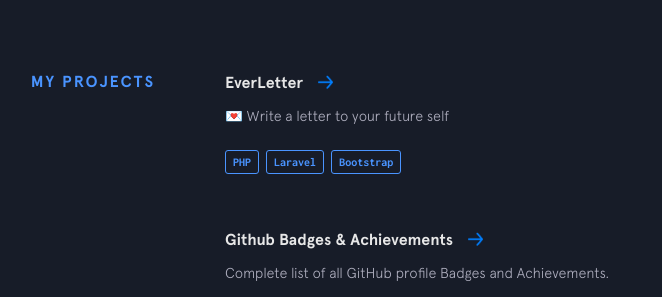
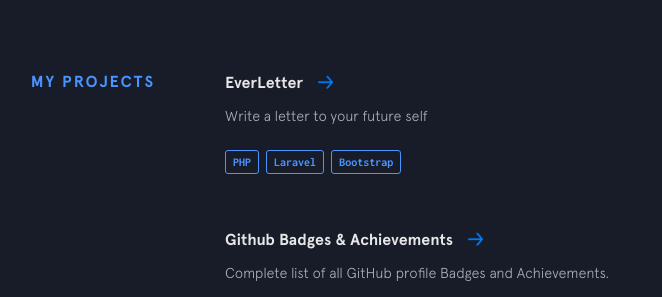
Before and after one commit to gomzyakov/gomzyakov.github.io, a Jekyll site: the page built from index.html, in a window 1280 px wide and 900 px high, scrolled down 1935 px. Shown: the part 153-450 px from the top of the window, without its empty margins (225-887 px from the left). Built offline with Jekyll 4.4.1, drawn with Linux system fonts in a browser that asks for light colours; part of the change alters nothing that is shown.

```diff
--- a/_data/projects.yml
+++ b/_data/projects.yml
@@ -1,15 +1,15 @@
 - name: EverLetter
   url: https://everletter.org
   code: https://github.com/everletter
-  description: 💌 Write a letter to your future self
+  description: Write a letter to your future self
   used:
     - thing: PHP
     - thing: Laravel
     - thing: Bootstrap
 
 - name: Github Badges & Achievements
-  url: https://badges-and-achievements.github.io/
-  code: https://github.com/badges-and-achievements/badges-and-achievements.github.io
+  url: https://github.com/gomzyakov/achievements
+  code: https://github.com/gomzyakov/achievements
   description: Complete list of all GitHub profile Badges and Achievements. <br><a class="small" href="https://github.com/gomzyakov/achievements">🏆 More than 300 stars on GitHub 🏆</a>
   used:
     - thing: GitHub
```
